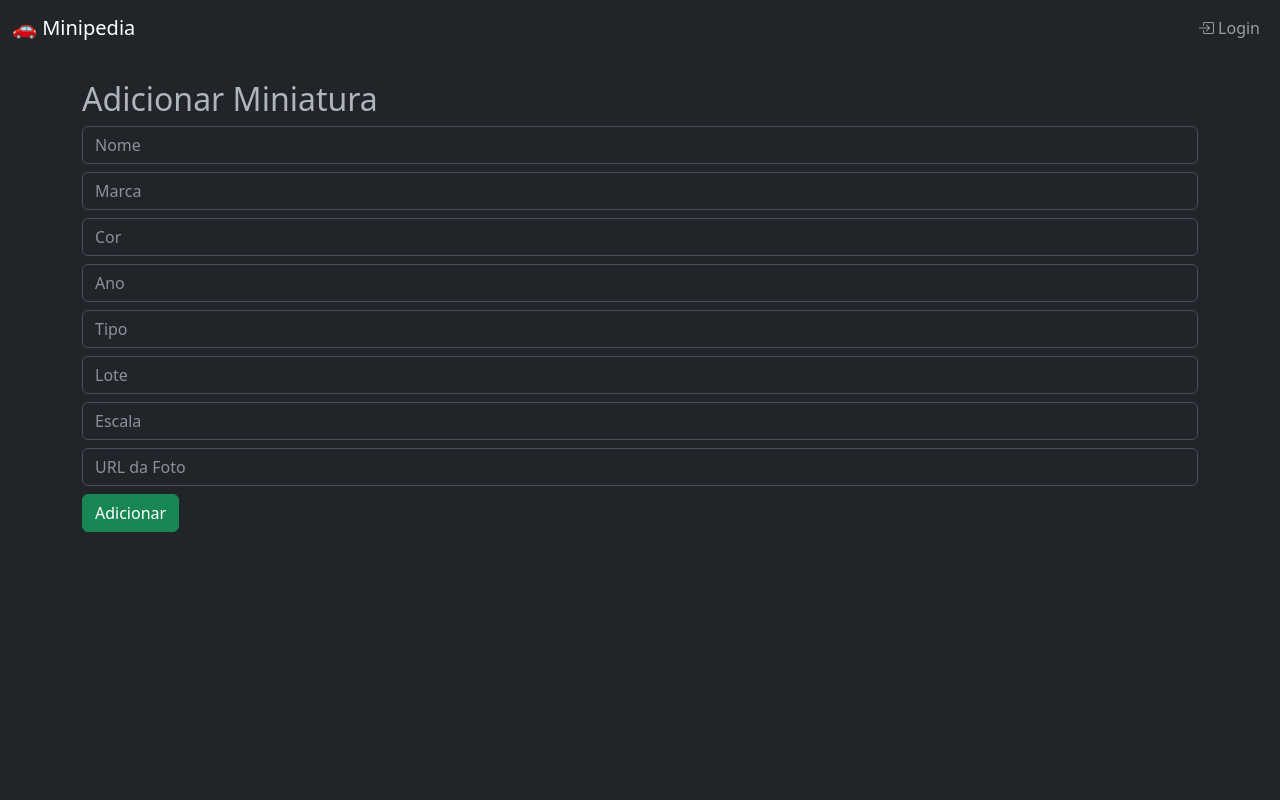
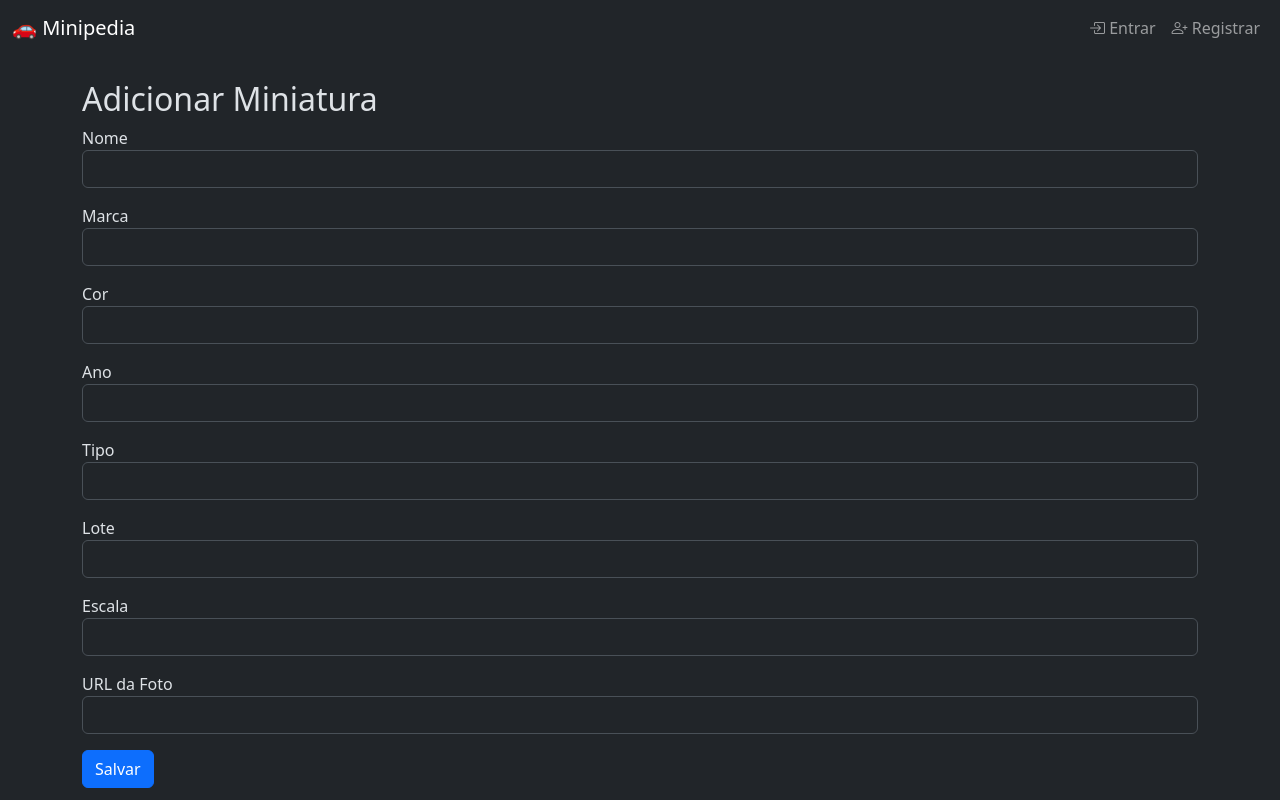
Before and after one commit to everaldodisco/minipedia, a Python web app: template templates/adicionar.html in a window 1280 px wide. Run offline with Jinja, Linux system fonts and the light colour scheme; the template is opened without the code that fills it, so the values that code supplies are empty.

Commit message:
versao 6.4

```diff
--- a/templates/adicionar.html
+++ b/templates/adicionar.html
@@ -2,14 +2,14 @@
 {% block content %}
 <h2>Adicionar Miniatura</h2>
 <form method="POST">
-  <input type="text" name="nome" class="form-control mb-2" placeholder="Nome" required>
-  <input type="text" name="marca" class="form-control mb-2" placeholder="Marca" required>
-  <input type="text" name="cor" class="form-control mb-2" placeholder="Cor">
-  <input type="text" name="ano" class="form-control mb-2" placeholder="Ano">
-  <input type="text" name="tipo" class="form-control mb-2" placeholder="Tipo">
-  <input type="text" name="lote" class="form-control mb-2" placeholder="Lote">
-  <input type="text" name="escala" class="form-control mb-2" placeholder="Escala">
-  <input type="url" name="foto_url" class="form-control mb-2" placeholder="URL da Foto">
-  <button type="submit" class="btn btn-success">Adicionar</button>
+  <div class="mb-3"><label>Nome</label><input class="form-control" name="nome" required></div>
+  <div class="mb-3"><label>Marca</label><input class="form-control" name="marca" required></div>
+  <div class="mb-3"><label>Cor</label><input class="form-control" name="cor"></div>
+  <div class="mb-3"><label>Ano</label><input class="form-control" name="ano"></div>
+  <div class="mb-3"><label>Tipo</label><input class="form-control" name="tipo"></div>
+  <div class="mb-3"><label>Lote</label><input class="form-control" name="lote"></div>
+  <div class="mb-3"><label>Escala</label><input class="form-control" name="escala"></div>
+  <div class="mb-3"><label>URL da Foto</label><input class="form-control" name="foto_url"></div>
+  <button class="btn btn-primary">Salvar</button>
 </form>
 {% endblock %}
--- a/templates/base.html
+++ b/templates/base.html
@@ -2,23 +2,23 @@
 <html lang="pt-br" data-bs-theme="dark">
 <head>
   <meta charset="UTF-8">
-    <meta name="viewport" content="width=device-width, initial-scale=1.0">
   <title>Minipedia</title>
-    <link href="https://cdn.jsdelivr.net/npm/bootstrap@5.3.0/dist/css/bootstrap.min.css" rel="stylesheet">
-    <link href="https://cdn.jsdelivr.net/npm/bootstrap-icons/font/bootstrap-icons.css" rel="stylesheet">
+  <link href="https://cdn.jsdelivr.net/npm/bootstrap@5.3.2/dist/css/bootstrap.min.css" rel="stylesheet">
+  <link href="https://cdn.jsdelivr.net/npm/bootstrap-icons@1.11.3/font/bootstrap-icons.css" rel="stylesheet">
 </head>
 <body>
 <nav class="navbar navbar-expand-lg navbar-dark bg-dark">
   <div class="container-fluid">
     <a class="navbar-brand" href="{{ url_for('index') }}">🚗 Minipedia</a>
-    <div class="collapse navbar-collapse">
-      <ul class="navbar-nav ms-auto">
+    <div>
+      <ul class="navbar-nav me-auto mb-2 mb-lg-0">
         {% if current_user.is_authenticated %}
-        <li class="nav-item"><a class="nav-link" href="{{ url_for('adicionar') }}"><i class="bi bi-plus-circle"></i> Adicionar</a></li>
-        <li class="nav-item"><a class="nav-link" href="{{ url_for('colecao') }}"><i class="bi bi-collection"></i> Minha Coleção</a></li>
+          <li class="nav-item"><a class="nav-link" href="{{ url_for('colecao') }}"><i class="bi bi-box-seam"></i> Minha Coleção</a></li>
+          <li class="nav-item"><a class="nav-link" href="{{ url_for('adicionar') }}"><i class="bi bi-plus-circle"></i> Adicionar Miniatura</a></li>
           <li class="nav-item"><a class="nav-link" href="{{ url_for('logout') }}"><i class="bi bi-box-arrow-right"></i> Sair</a></li>
         {% else %}
-        <li class="nav-item"><a class="nav-link" href="{{ url_for('login') }}"><i class="bi bi-box-arrow-in-right"></i> Login</a></li>
+          <li class="nav-item"><a class="nav-link" href="{{ url_for('login') }}"><i class="bi bi-box-arrow-in-right"></i> Entrar</a></li>
+          <li class="nav-item"><a class="nav-link" href="{{ url_for('register') }}"><i class="bi bi-person-plus"></i> Registrar</a></li>
         {% endif %}
       </ul>
     </div>
@@ -27,7 +27,9 @@
 <div class="container mt-4">
   {% with messages = get_flashed_messages() %}
     {% if messages %}
-        <div class="alert alert-info">{{ messages[0] }}</div>
+      <div class="alert alert-info">
+        {% for msg in messages %} <div>{{ msg }}</div> {% endfor %}
+      </div>
     {% endif %}
   {% endwith %}
   {% block content %}{% endblock %}
--- a/templates/index.html
+++ b/templates/index.html
@@ -1,5 +1,7 @@
 {% extends 'base.html' %}
 {% block content %}
-  <h1 class="text-center">Bem-vindo ao Minipedia 🚘</h1>
-  <p class="text-center">Gerencie suas miniaturas de forma fácil e divertida.</p>
+<div class="text-center">
+  <h1>Bem-vindo à Minipedia 🚘</h1>
+  <p>Gerencie e organize sua coleção de miniaturas de forma prática!</p>
+</div>
 {% endblock %}
--- a/templates/login.html
+++ b/templates/login.html
@@ -4,12 +4,12 @@
 <form method="POST">
   <div class="mb-3">
     <label>Usuário</label>
-    <input type="text" name="username" class="form-control" required>
+    <input class="form-control" type="text" name="username" required>
   </div>
   <div class="mb-3">
     <label>Senha</label>
-    <input type="password" name="password" class="form-control" required>
+    <input class="form-control" type="password" name="password" required>
   </div>
-  <button type="submit" class="btn btn-primary">Entrar</button>
+  <button class="btn btn-primary" type="submit">Entrar</button>
 </form>
 {% endblock %}
```
Also changed, not shown: app.py (+1 -113 lines), templates/colecao.html (+4 -5 lines), templates/register.html (+10 -4 lines). Lines whose indentation alone changed are shown as unchanged.
